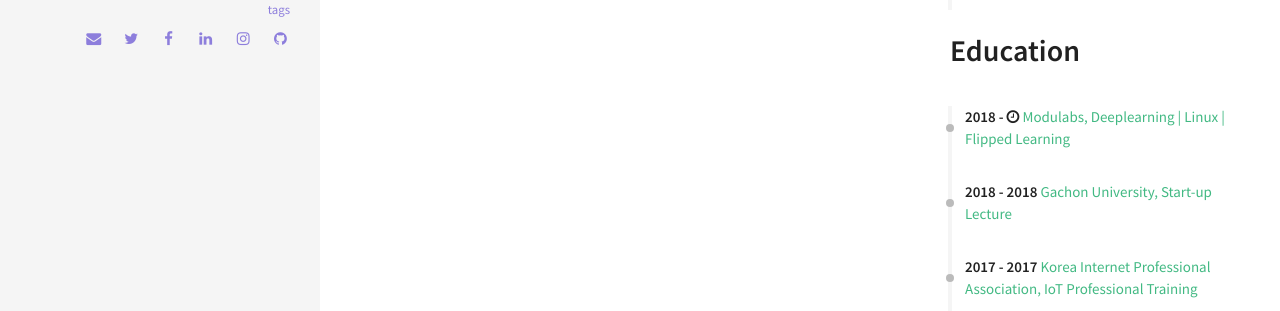
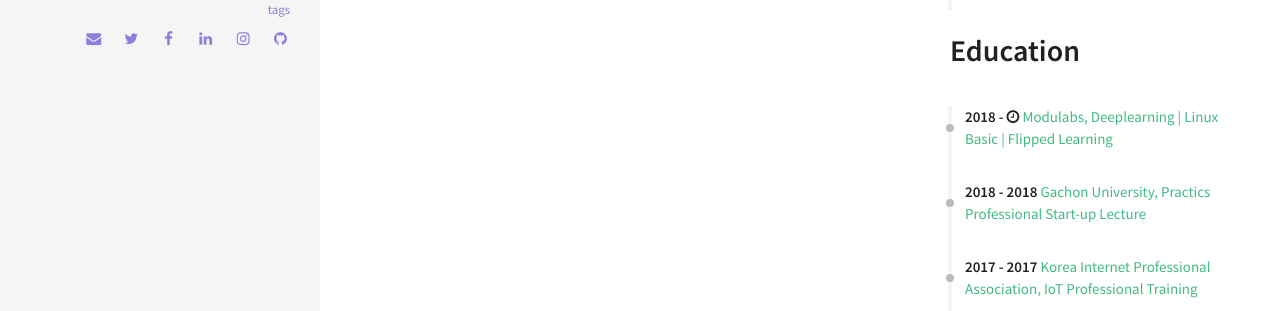
Before and after one commit to esteepark/esteepark.github.io, a Jekyll site: the page built from resume.html, in a window 1280 px wide. Shown: the part 702-1013 px from the top of the page. Built offline with Jekyll 4.4.1, drawn with Linux system fonts in a browser that asks for light colours; nearby versions of some CDN libraries.

Commit message:
by esteepark

```diff
--- a/_data/index/education.yml
+++ b/_data/index/education.yml
@@ -1,9 +1,9 @@
-- name: Modulabs, Deeplearning | Linux | Flipped Learning
+- name: Modulabs, Deeplearning | Linux Basic | Flipped Learning
   link: http://www.modulabs.co.kr/
   date: 2018 - <i class="fa fa-clock-o" aria-hidden="true" title="Until Now"></i>
   descr: <br> (expected graduation in 2019)
 
-- name: Gachon University, Start-up Lecture
+- name: Gachon University, Practics Professional Start-up Lecture
   link: http://www.gachon.ac.kr/community/opencampus/
   date: 2018 - 2018
 
```
